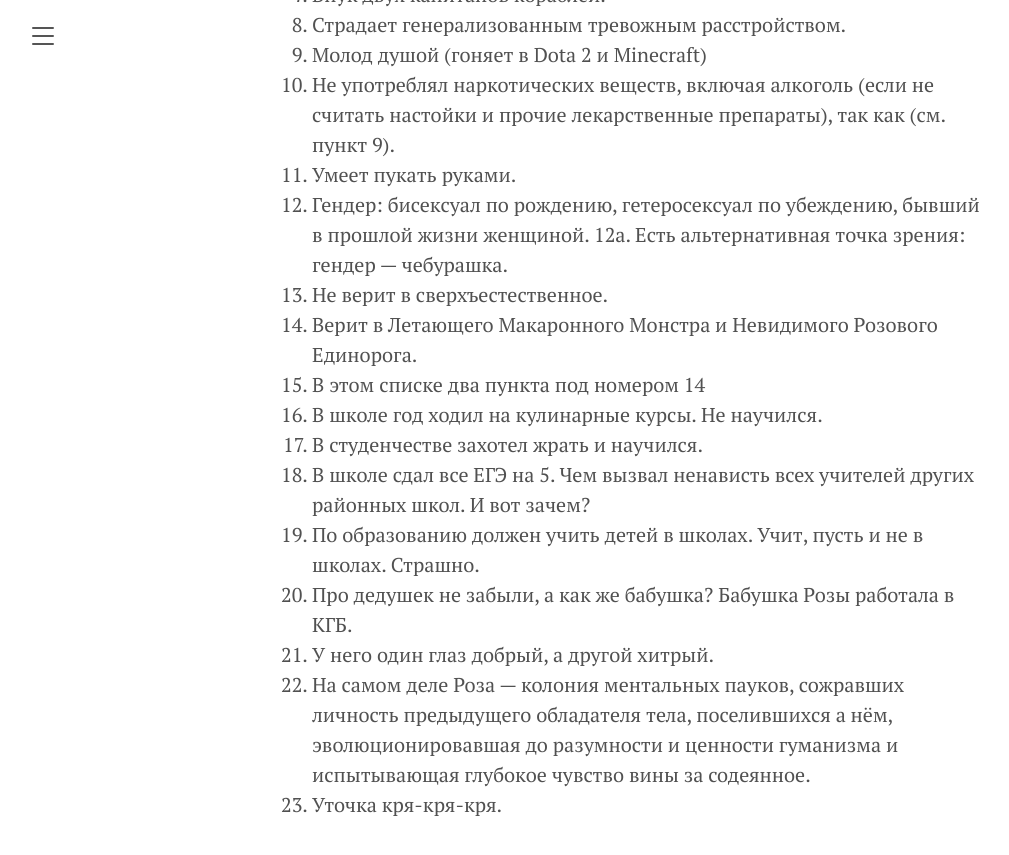
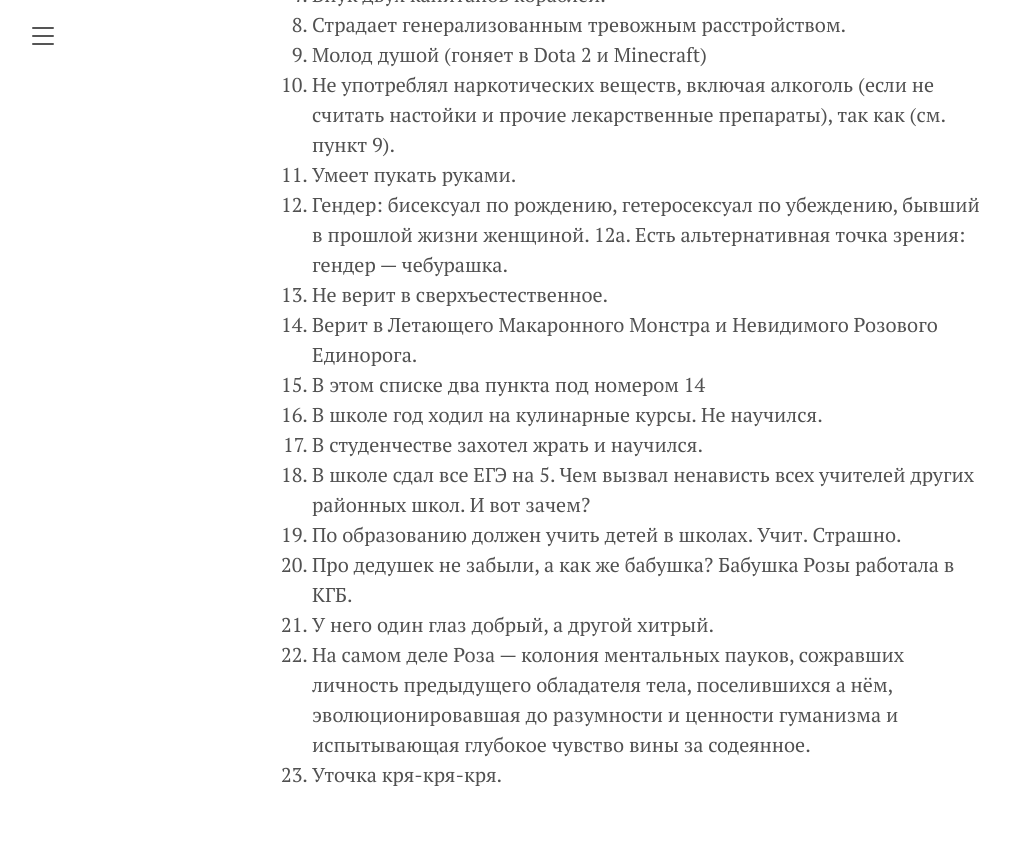
Before and after one commit to utkorose/utkorose.github.io, a Jekyll site: the page built from about.md, in a window 1280 px wide and 900 px high, scrolled down 1025 px. Shown: the top 855 px of the window, without its empty margins (8-1017 px from the left). Built offline with Jekyll 4.4.1, drawn with Linux system fonts in a browser that asks for light colours.

Commit message:
Update about.md

```diff
--- a/about.md
+++ b/about.md
@@ -38,7 +38,7 @@ description: О Славилии Розе и его величии
 15. В школе год ходил на кулинарные курсы. Не научился.
 16. В студенчестве захотел жрать и научился.
 17. В школе сдал все ЕГЭ на 5. Чем вызвал ненависть всех учителей других районных школ. И вот зачем?
-18. По образованию должен учить детей в школах. Учит, пусть и не в школах. Страшно.
+18. По образованию должен учить детей в школах. Учит. Страшно.
 19. Про дедушек не забыли, а как же бабушка? Бабушка Розы работала в КГБ.
 20. У него один глаз добрый, а другой хитрый.
 21. На самом деле Роза — колония ментальных пауков, сожравших личность предыдущего обладателя тела, поселившихся а нём, эволюционировавшая до разумности и ценности гуманизма и испытывающая глубокое чувство вины за содеянное.
```
